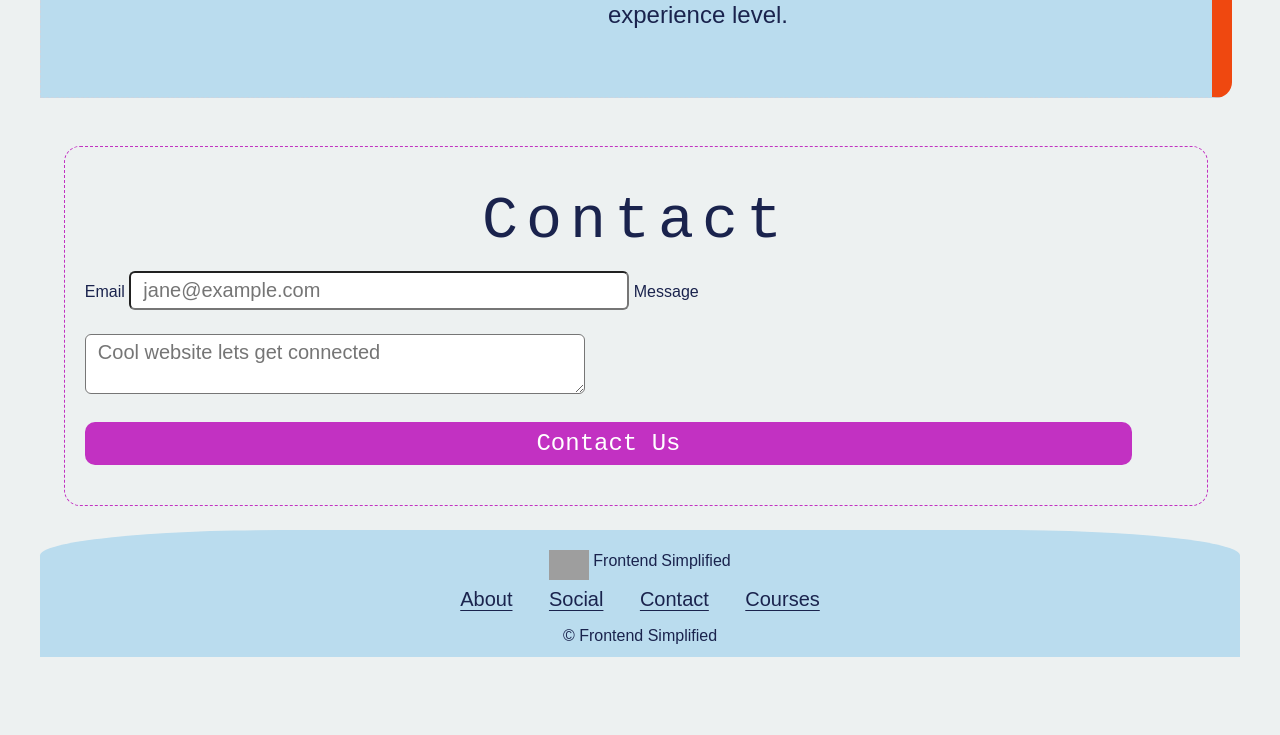
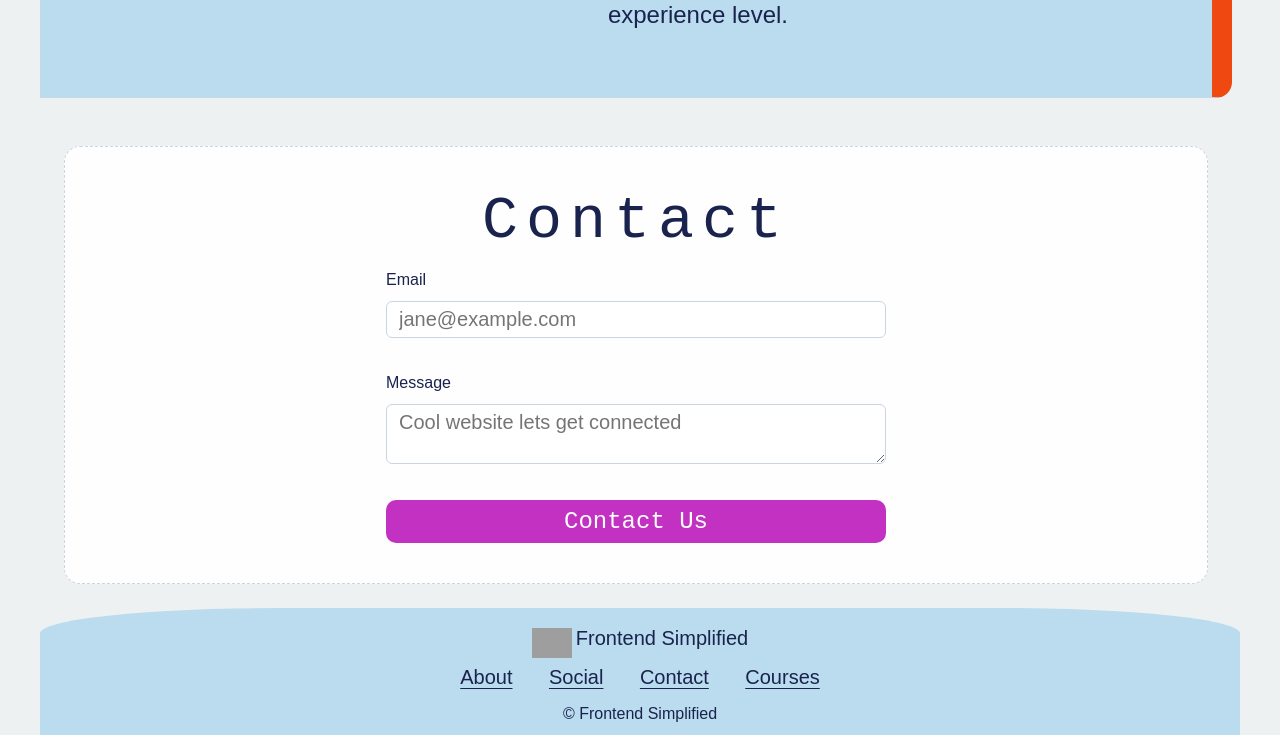
Before and after one commit to eberlyalcala/mentorhelp-mini-project, a plain HTML site: page index.html in a window 1280 px wide. Shown: the part 2104-2839 px from the top of the page. Before the commit the page ends 2761 px from the top, so only its background shows below. Drawn offline with Linux system fonts and the light colour scheme; grey boxes are pictures that could not be loaded.

Commit message:
first push

```diff
--- a/index.html
+++ b/index.html
@@ -20,9 +20,9 @@
       </div>
 
       <ul class="nav__links">
-        <li><a href="about">About</a></li>
-        <li><a href="social">Social</a></li>
-        <li><a href="contact">Contact</a></li>
+        <li><a href="#about">About</a></li>
+        <li><a href="#social">Social</a></li>
+        <li><a href="#contact">Contact</a></li>
       </ul>
     </nav>
 
@@ -55,6 +55,7 @@
             </a>
           </div>
         </div>
+      </div>
     </header>
   </section>
 
@@ -113,8 +114,7 @@
     <div class="section__card section__card--contact">
       <h1 class="section__title">Contact</h1>
       <div class="section__description">
-        <form action="">
-          <div class="form__group">
+        <form class="form"
            <span>Email</span>
            <input type="email" placeholder="jane@example.com">
            <span> Message</span>
@@ -135,7 +135,7 @@
     class="logo__img"
     width="50"
     />
-    </h1 class="logo__text"> <b>Frontend</b> Simplified </h1>
+    <h1 class="logo__text"> <b>Frontend</b> Simplified </h1>
   </div>
   <div class="footer__links">
     <a href="#about" class="footer__link">About</a>
--- a/style.css
+++ b/style.css
@@ -1,5 +1,3 @@
-/* @import url('https://fonts.googleapis.com/css2?family=Manrope:wght@200..800&family=Space+Mono:ital,wght@0,400;0,700;1,400;1,700&display=swap'); */
-
 * {
   padding: 0;
   margin: 0;
@@ -160,7 +158,7 @@ header {
 
 button {
   background-color: #c231c2;
-  width: 95%;
+  width: 100%;
   color: white;
   border: none;
   padding: 8px 16px;
@@ -244,9 +242,10 @@ footer {
 /* CONTACT */
 
 .section__card--contact {
-  border: 1.5px dashed #c231c2;
+  border: 1.5px dashed #cbd5e1;
   width: 96%;
   border-radius: 16px;
+  background-color: #fefefe;
 }
 
 .form {
@@ -266,6 +265,7 @@ textarea {
   padding: 6px 12px;
   width: 500px;
   border-radius: 6px;
+  border: 1px solid #cbd5e1;
 }
 
 /* FOOTER */
@@ -291,3 +291,8 @@ footer {
 .footer__link {
   padding: 0 16px;
 }
+
+
+@media (max-width: 1024px) {
+
+}
```
